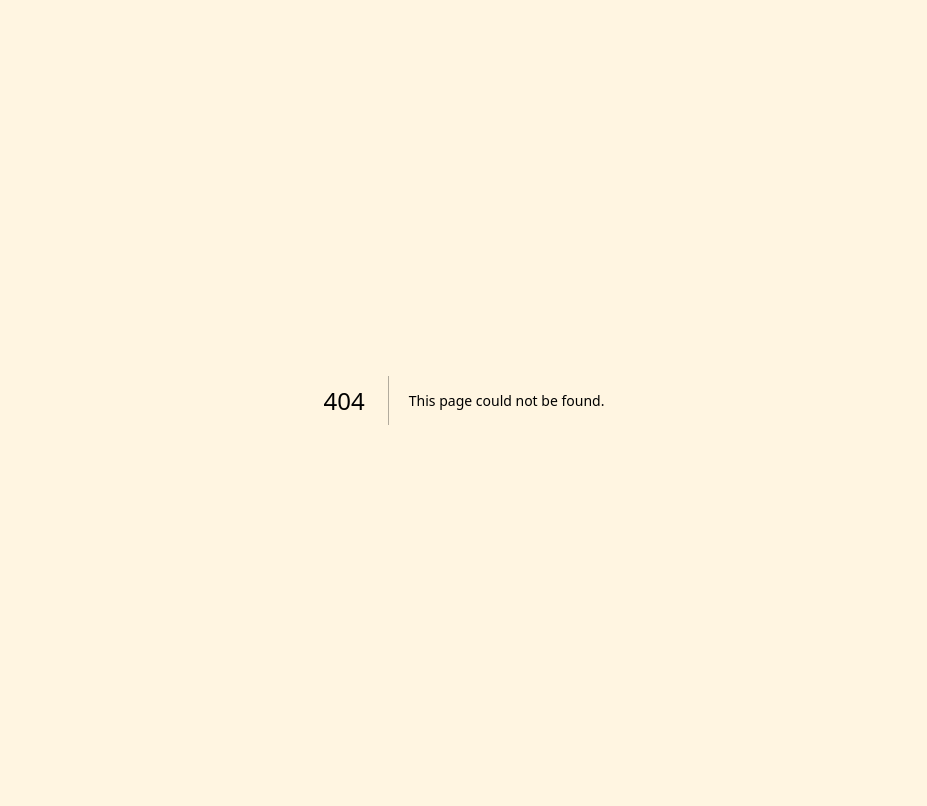
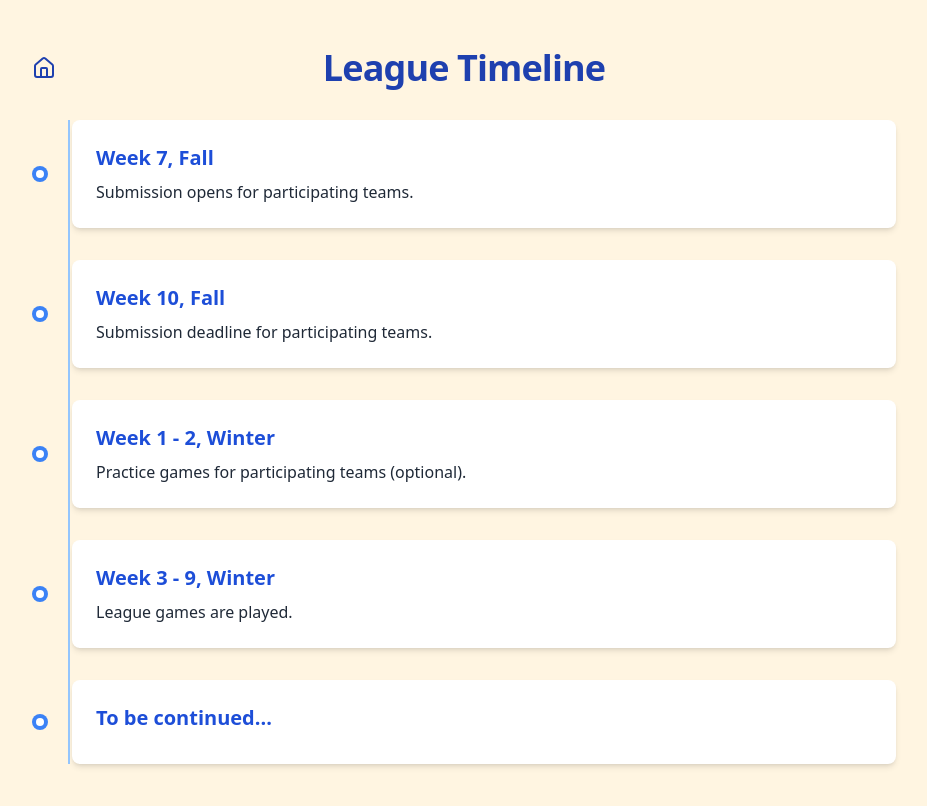
Before and after one commit to apmalani/all-asuci-bball, a Next.js app: page /timeline in a window 1280 px wide. Before the commit this address had no page. Shown: the top 806 px of the page, without its empty margins (176-1103 px from the left). Built offline with nearby package versions, Linux system fonts and the light colour scheme.

Commit message:
timeline added

```diff
--- a/src/app/layout.tsx
+++ b/src/app/layout.tsx
@@ -20,3 +20,5 @@ export default function RootLayout({
     </html>
   )
 }
+
+// timeline and/or bracket page to be added
--- a/src/app/page.tsx
+++ b/src/app/page.tsx
@@ -13,11 +13,14 @@ export default function Home() {
           <Link href="/teams">
             <Button variant="outline">Teams</Button>
           </Link>
-          <a href="https://docs.google.com/forms/d/e/1FAIpQLSffyUeZY6DtVe_BRm2h1LMcuMvOFdqfky17ZE_yIGgg3RUfvQ/viewform" target="_blank" rel="noopener noreferrer">
+          <Link href="/timeline">
+            <Button variant="outline">Timeline</Button>
+          </Link>
+          <a href="https://forms.google.com/your-form-url" target="_blank" rel="noopener noreferrer">
             <Button>Sign Up</Button>
           </a>
         </div>
       </div>
     </div>
   )
-}
+}``
--- /dev/null
+++ b/src/app/timeline/page.tsx
@@ -0,0 +1,38 @@
+import Link from 'next/link'
+import { Home } from 'lucide-react'
+
+const timelineEvents = [
+  { week: "Week 7, Fall", event: "Submission opens for participating teams." },
+  { week: "Week 10, Fall", event: "Submission deadline for participating teams." },
+  { week: "Week 1 - 2, Winter", event: "Practice games for participating teams (optional)." },
+  { week: "Week 3 - 9, Winter", event: "League games are played." },
+  { week: "To be continued...", event: "" }
+]
+
+export default function Timeline() {
+  return (
+    <div className="container mx-auto px-4 py-12 max-w-4xl">
+      <div className="flex items-center justify-between mb-8">
+        <Link href="/" className="text-blue-800 hover:text-blue-600 transition-colors">
+          <Home size={24} />
+        </Link>
+        <h1 className="text-4xl font-extrabold tracking-tight text-blue-800 flex-grow text-center">League Timeline</h1>
+        <div className="w-6"></div>
+      </div>
+      <div className="relative">
+        <div className="absolute left-9 top-0 h-full w-0.5 bg-blue-300"></div>
+        {timelineEvents.map((event, index) => (
+          <div key={index} className="mb-8 flex items-center">
+            <div className="bg-blue-500 rounded-full h-4 w-4 flex items-center justify-center">
+              <div className="bg-white rounded-full h-2 w-2"></div>
+            </div>
+            <div className="ml-6 bg-white rounded-lg p-6 shadow-md hover:shadow-lg transition-shadow duration-300 flex-grow">
+              <h2 className="text-xl font-semibold text-blue-700 mb-2">{event.week}</h2>
+              <p className="text-gray-800">{event.event}</p>
+            </div>
+          </div>
+        ))}
+      </div>
+    </div>
+  )
+}
```
